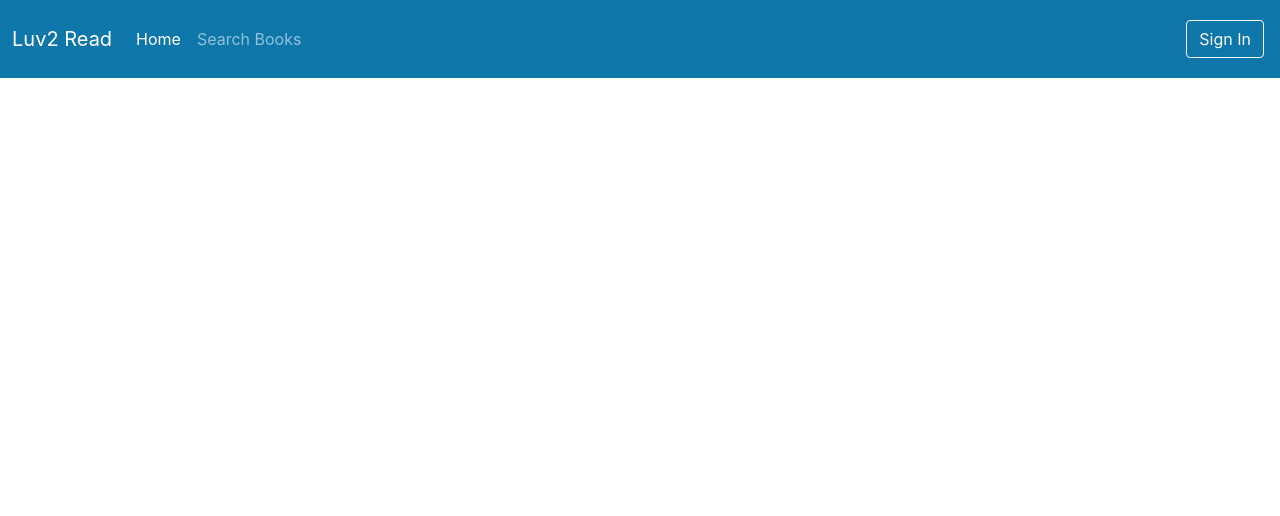
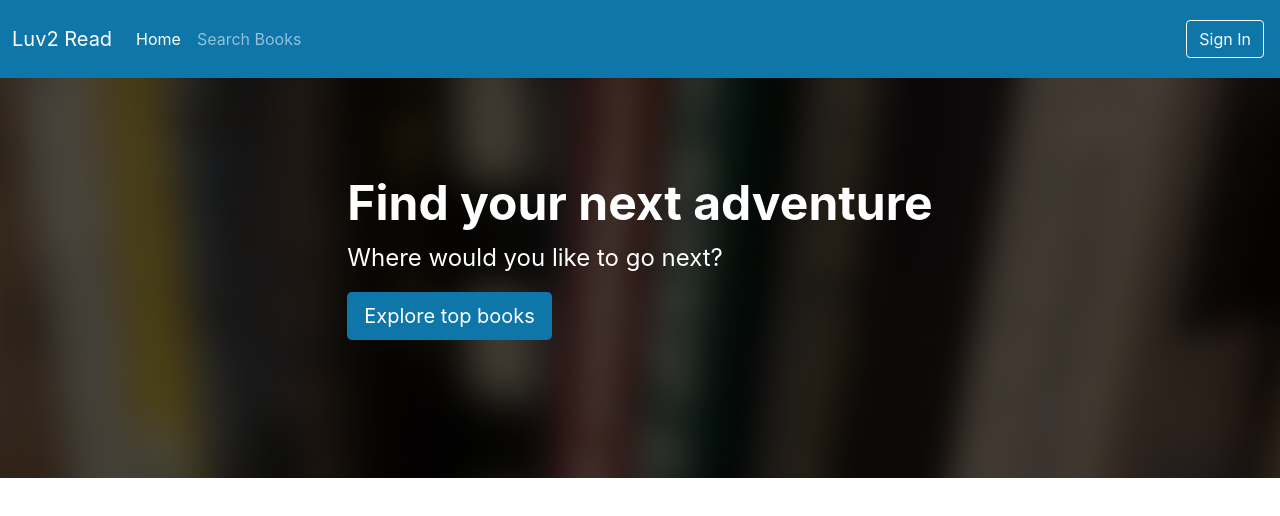
Before and after one commit to patricktrandev/bestbook, a React (Create React App) app in the folder frontend/: page / in a window 1280 px wide. Shown: the top 516 px of the page. Built offline with nearby package versions, Linux system fonts and the light colour scheme.

Commit message:
add banner

```diff
--- a/frontend/src/App.tsx
+++ b/frontend/src/App.tsx
@@ -2,9 +2,15 @@ import React from "react";
 
 import "./App.css";
 import Navbar from "./layouts/NavbarAndFooter/Navbar";
+import ExploreTopBook from "./layouts/HomePage/ExploreTopBook";
 
 function App() {
-  return <Navbar />;
+  return (
+    <div>
+      <Navbar />
+      <ExploreTopBook />
+    </div>
+  );
 }
 
 export default App;
--- /dev/null
+++ b/frontend/src/layouts/HomePage/ExploreTopBook.tsx
@@ -0,0 +1,21 @@
+import React from "react";
+
+export default function ExploreTopBook() {
+  return (
+    <div className="p-5 mb-4 bg-dark header">
+      <div className="container-fluid py-5 text-white d-flex justify-content-center align-items-center">
+        <div>
+          <h1 className="display-5 fw-bold">Find your next adventure</h1>
+          <p className="col-md-8 fs-4">Where would you like to go next?</p>
+          <a
+            type="button"
+            className="btn main-color btn-lg text-white"
+            href="#"
+          >
+            Explore top books
+          </a>
+        </div>
+      </div>
+    </div>
+  );
+}
```
